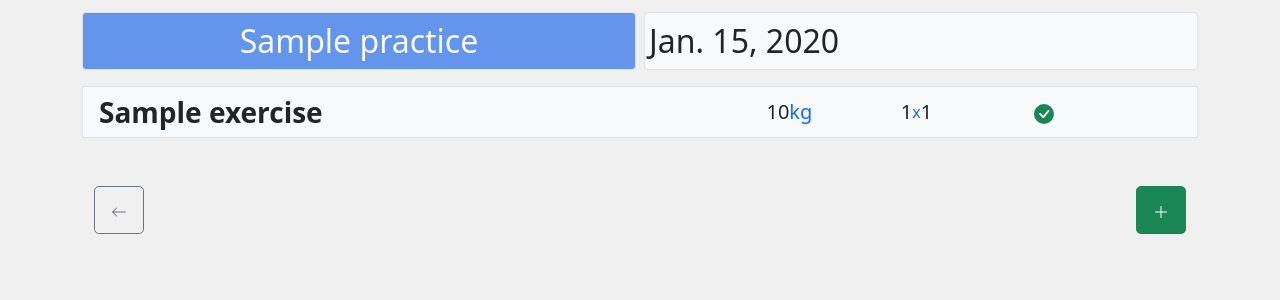
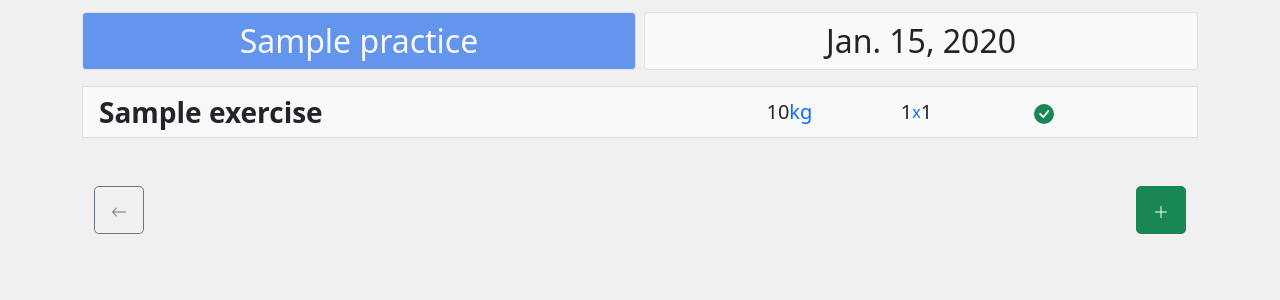
Before and after one commit to teasec4/gym.django, a Django app: page /practice-list/1/ in a window 1280 px wide. Shown: the part 56-356 px from the top of the page. Run offline with Django 4.2, Linux system fonts and the light colour scheme; tables that the repository leaves empty hold one stand-in row (values such as "Sample post").

Commit message:
new des7

```diff
--- a/gym/templates/practice_detail.html
+++ b/gym/templates/practice_detail.html
@@ -8,7 +8,7 @@
                 {{ practice.title }}
             </p>
         </div>
-        <div class="col-6">
+        <div class="col-6 text-center">
             <p class="m-0 bg-light text-dark p-1 border rounded fs-2">
                 {{ practice.date_plan.date }}
             </p>
```
